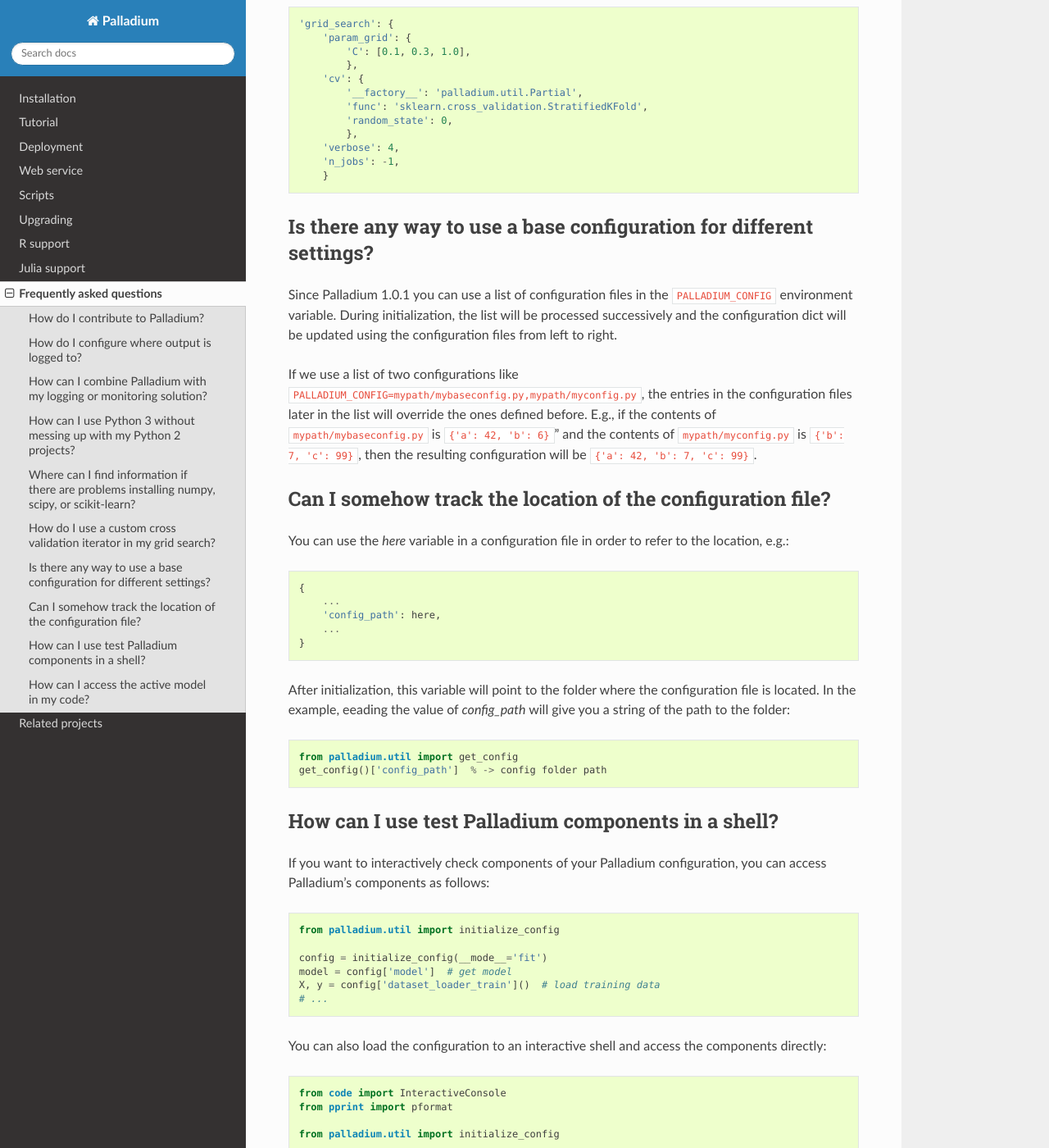
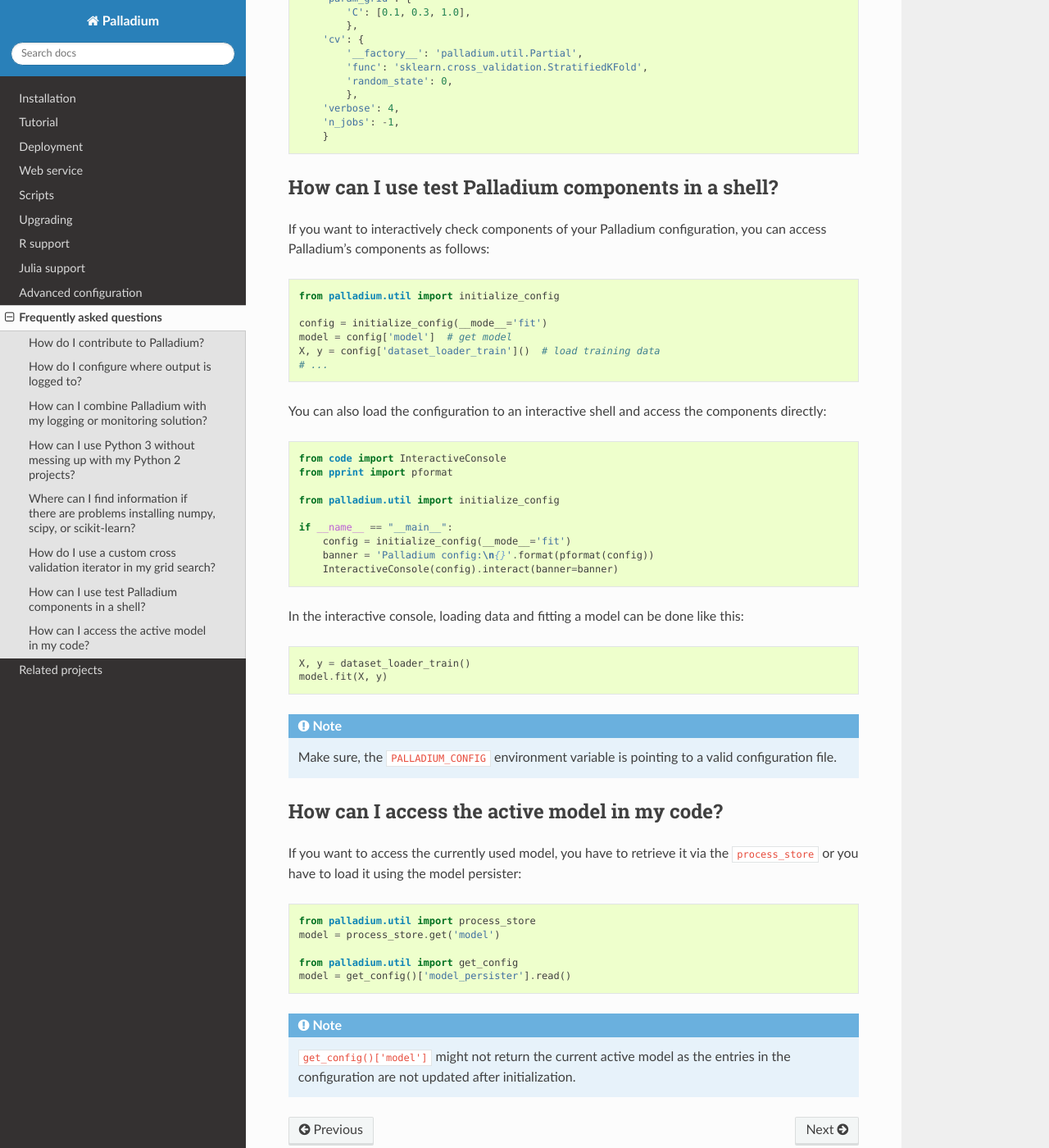
Before and after one commit to ottogroup/palladium, a Sphinx documentation site: the page built from docs/user/faq.rst, in a window 1280 px wide and 1400 px high, scrolled down 3040 px. Shown: the whole window at 82% size. Built offline with Sphinx 7.4.7 and the Read the Docs theme 2.0.0, drawn with Linux system fonts in a browser that asks for light colours; pages that are not in the unit, such as notebooks, are missing from menus; some of the changed text lies outside the part shown.

Commit message:
Introduce special __copy__ and __python__ entries in configuration

```diff
--- a/docs/index.rst
+++ b/docs/index.rst
@@ -81,6 +81,7 @@ application.
   user/upgrading
   user/R
   user/julia
+  user/configuration
   user/faq
   user/related-projects
 
--- a/docs/user/faq.rst
+++ b/docs/user/faq.rst
@@ -164,46 +164,6 @@ passed at runtime.
         'n_jobs': -1,
         }
 
-Is there any way to use a base configuration for different settings?
-====================================================================
-
-Since Palladium 1.0.1 you can use a list of configuration files in the
-``PALLADIUM_CONFIG`` environment variable. During initialization, the
-list will be processed successively and the configuration dict will be
-updated using the configuration files from left to right.
-
-If we use a list of two configurations like
-``PALLADIUM_CONFIG=mypath/mybaseconfig.py,mypath/myconfig.py``, the
-entries in the configuration files later in the list will override the
-ones defined before. E.g., if the contents of
-``mypath/mybaseconfig.py`` is ``{'a': 42, 'b': 6}``" and the contents
-of ``mypath/myconfig.py`` is ``{'b': 7, 'c': 99}``, then the resulting
-configuration will be ``{'a': 42, 'b': 7, 'c': 99}``.
-
-
-Can I somehow track the location of the configuration file?
-===========================================================
-
-You can use the `here` variable in a configuration file in order to
-refer to the location, e.g.:
-
-.. code-block:: python
-
-    {
-	...
-	'config_path': here,
-	...
-    }
-
-After initialization, this variable will point to the folder where the
-configuration file is located. In the example, eeading the value of
-`config_path` will give you a string of the path to the folder:
-
-.. code-block:: python
-
-    from palladium.util import get_config
-    get_config()['config_path']  % -> config folder path
-
 
 How can I use test Palladium components in a shell?
 ===================================================
```
Also changed, not shown: docs/user/configuration.rst (added, +110 -0 lines), 4 other files.
